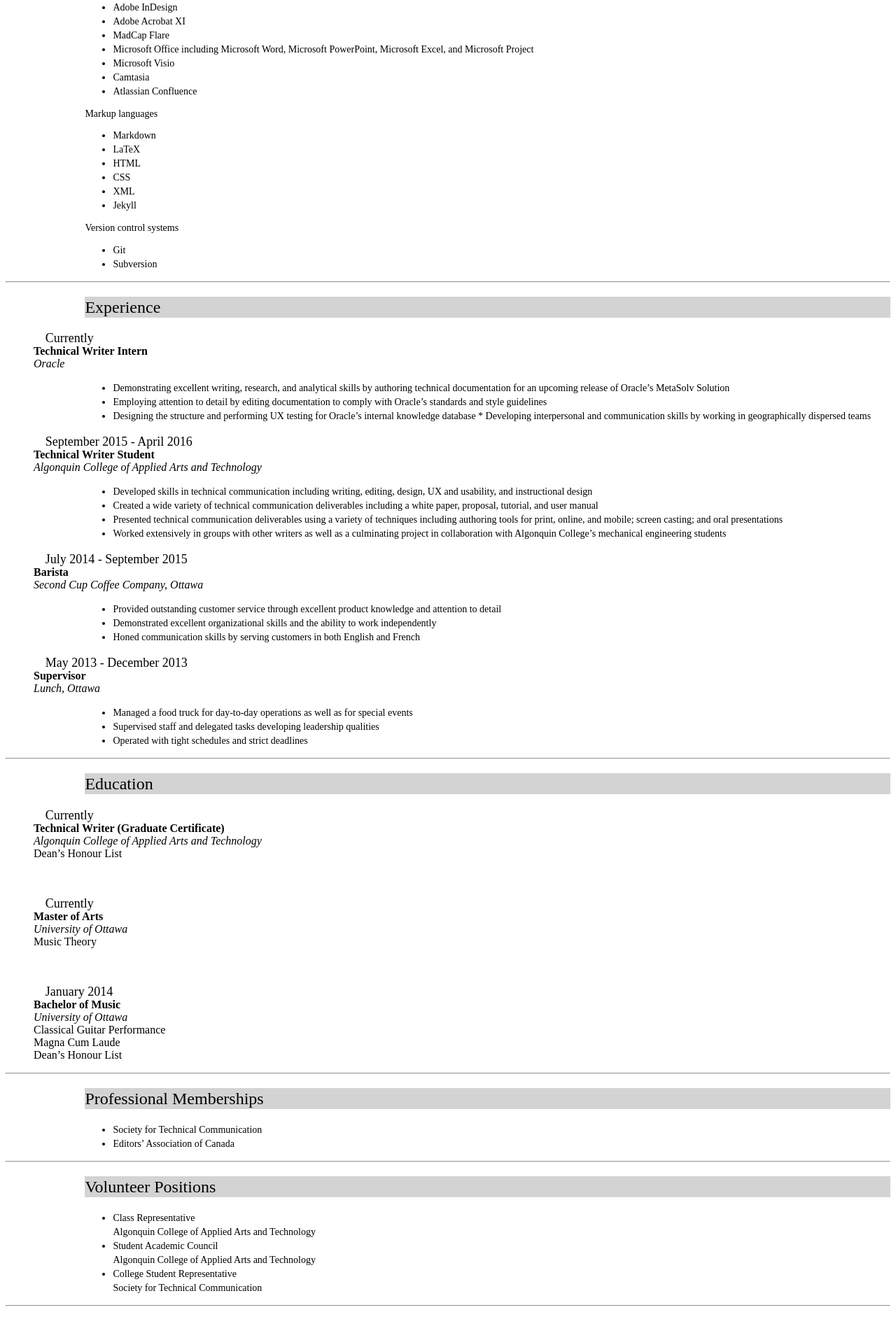
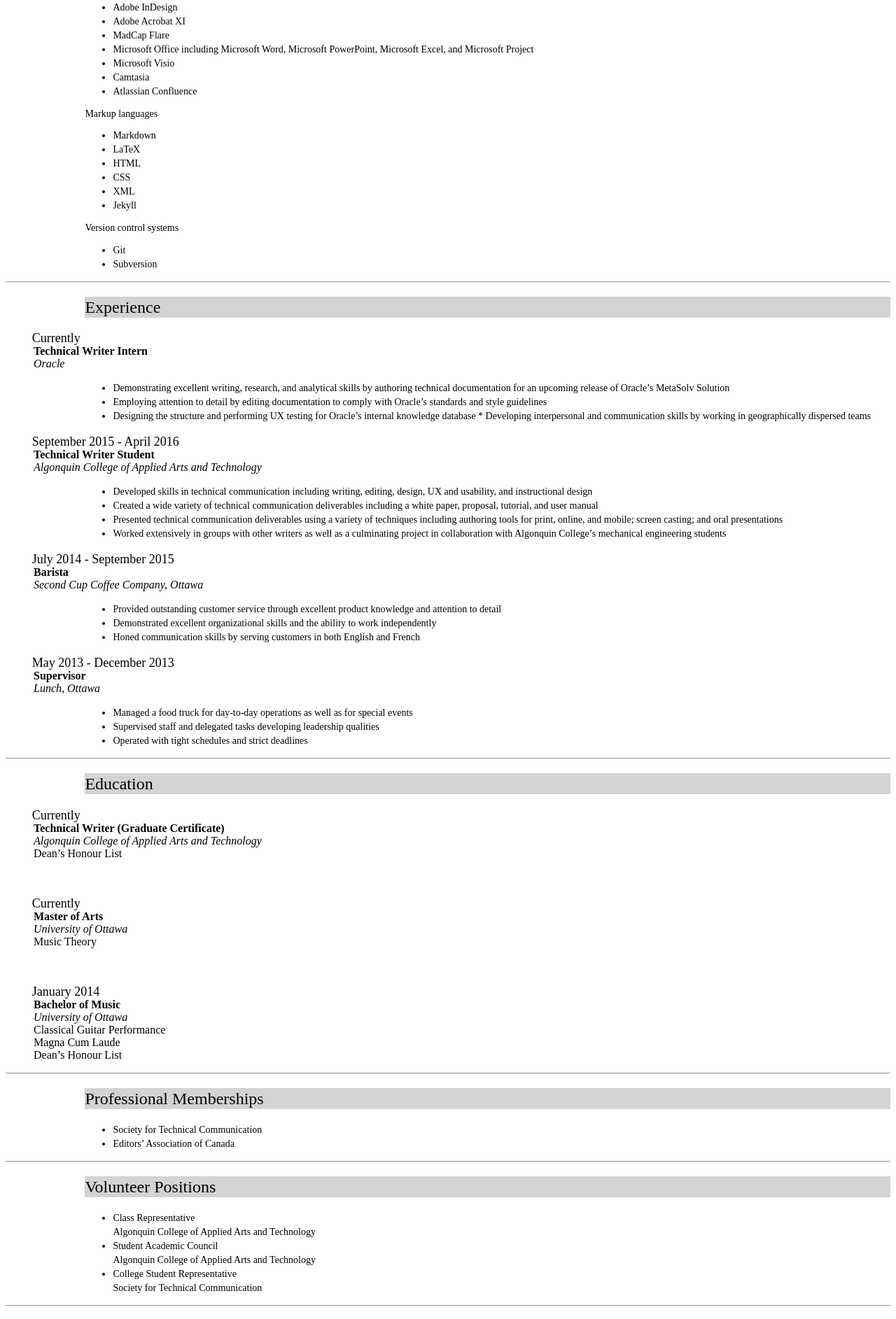
Before and after one commit to chris-milne/chris-milne.github.io, a Jekyll site: the page built from index.html, in a window 1280 px wide. Shown: the part 538-2423 px from the top of the page at 70% size. Built offline with Jekyll 4.4.1, drawn with Linux system fonts in a browser that asks for light colours.

Commit message:
Update main.css

```diff
--- a/css/main.css
+++ b/css/main.css
@@ -56,7 +56,7 @@
 	font-variant: normal;
 	font-weight: 300;
 	line-height: 20px;
-	margin-left: 1.5cm;
+	margin-left: 1cm;
 	marging-right: 3cm;
 }
 blockquote {
```
